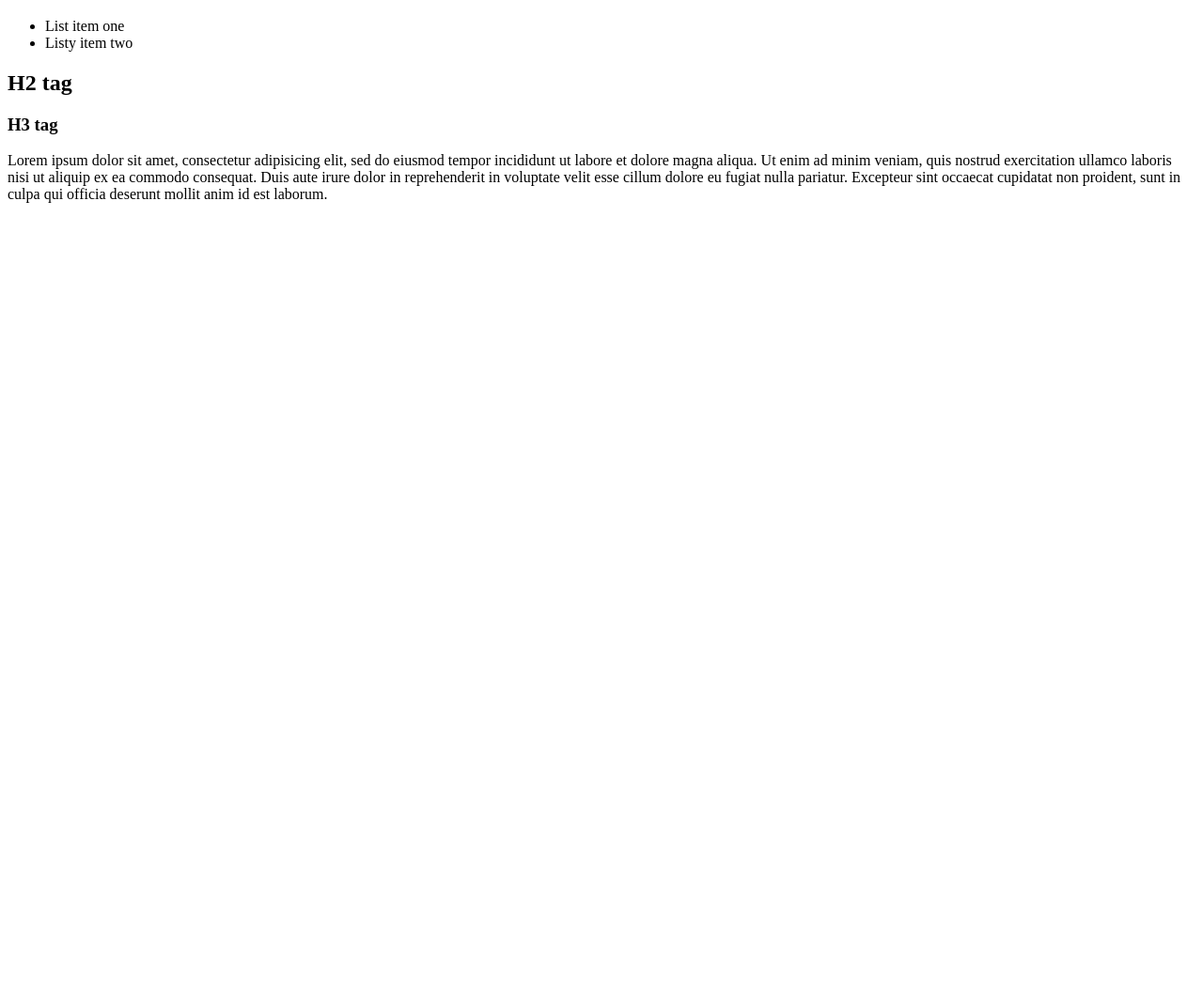
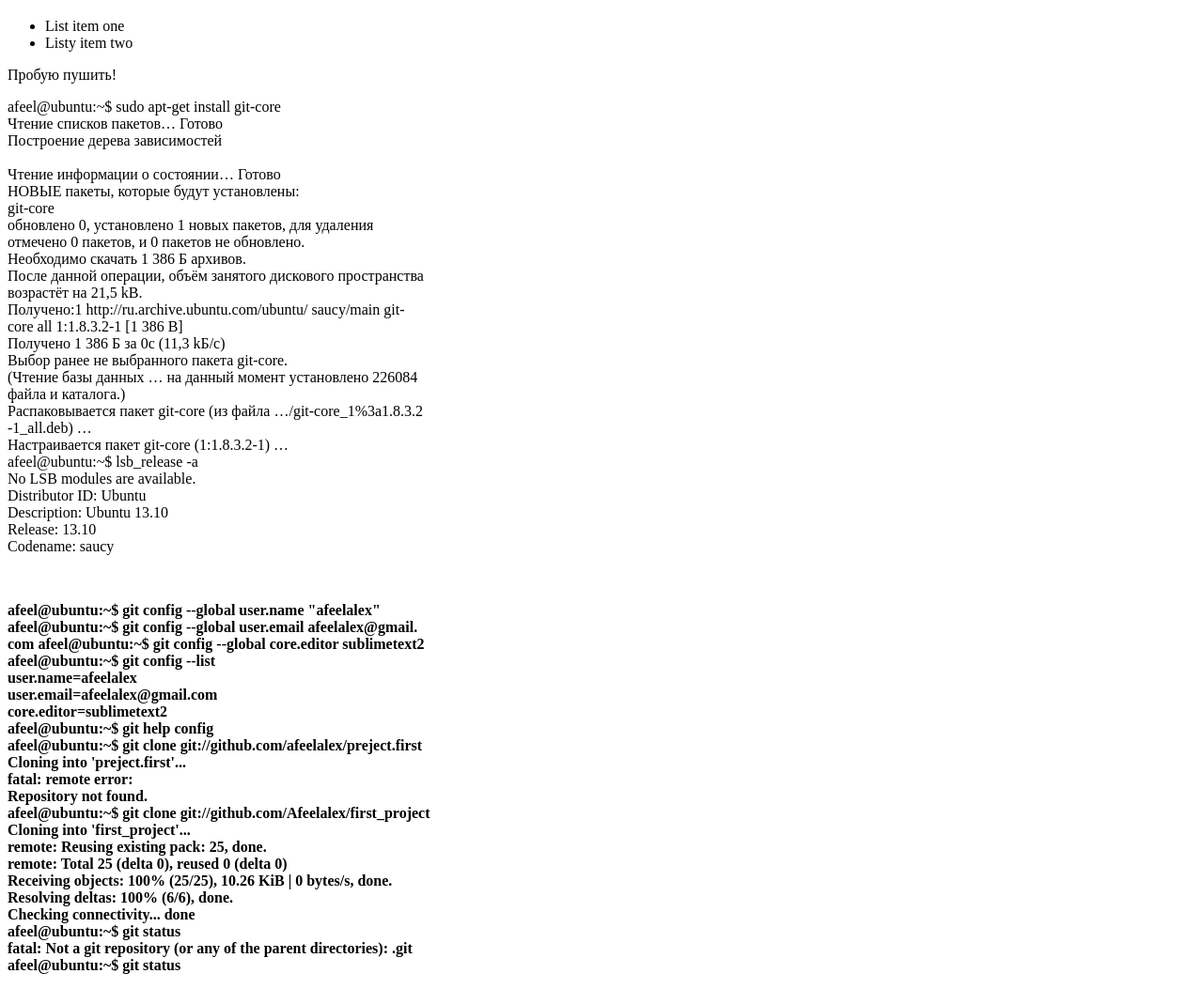
Before and after one commit to Afeelalex/first_project, a plain HTML site: page index.html in a window 1280 px wide. Shown: the part 61-1114 px from the top of the page at 94% size. Before the commit the page ends 800 px from the top, so only its background shows below. Drawn offline with Linux system fonts and the light colour scheme.

Commit message:
changes1

```diff
--- a/index.html
+++ b/index.html
@@ -9,10 +9,50 @@
       <li>List item one</li>
       <li>Listy item two</li>
     </ul>
+<P size=5em> Пробую пушить!
+  <P>afeel@ubuntu:~$  sudo apt-get install git-core<br>
+Чтение списков пакетов… Готово<br>
+Построение дерева зависимостей <br>   <br>
+Чтение информации о состоянии… Готово<br>
+НОВЫЕ пакеты, которые будут установлены:<br>
+  git-core<br>
+обновлено 0, установлено 1 новых пакетов, для удаления <br>отмечено 0 пакетов, и 0 пакетов не обновлено.<br>
+Необходимо скачать 1 386 Б архивов.<br>
+После данной операции, объём занятого дискового пространства <br>возрастёт на 21,5 kB.<br>
+Получено:1 http://ru.archive.ubuntu.com/ubuntu/ saucy/main git-<br>core all 1:1.8.3.2-1 [1 386 B]<br>
+Получено 1 386 Б за 0с (11,3 kБ/c) <br>
+Выбор ранее не выбранного пакета git-core.<br>
+(Чтение базы данных … на данный момент установлено 226084<br>файла и каталога.)<br>
+Распаковывается пакет git-core (из файла …/git-core_1%3a1.8.3.2<br>-1_all.deb) …<br>
+Настраивается пакет git-core (1:1.8.3.2-1) …<br>
+afeel@ubuntu:~$ lsb_release -a<br>
+No LSB modules are available.<br>
+Distributor ID: Ubuntu<br>
+Description:  Ubuntu 13.10<br>
+Release:  13.10<br>
+Codename: saucy</P><br>
+<P><B>afeel@ubuntu:~$ git config --global user.name "afeelalex"<br>
+afeel@ubuntu:~$ git config --global user.email afeelalex@gmail.<br>com
+afeel@ubuntu:~$ git config --global core.editor sublimetext2<br>
+afeel@ubuntu:~$ git config --list<br>
+user.name=afeelalex<br>
+user.email=afeelalex@gmail.com<br>
+core.editor=sublimetext2<br>
+afeel@ubuntu:~$ git help config<br>
+afeel@ubuntu:~$ git clone git://github.com/afeelalex/preject.first<br>
+Cloning into 'preject.first'...<br>
+fatal: remote error:<br>
+  Repository not found.<br>
+afeel@ubuntu:~$ git clone git://github.com/Afeelalex/first_project<br>
+Cloning into 'first_project'...<br>
+remote: Reusing existing pack: 25, done.<br>
+remote: Total 25 (delta 0), reused 0 (delta 0)<br>
+Receiving objects: 100% (25/25), 10.26 KiB | 0 bytes/s, done.<br>
+Resolving deltas: 100% (6/6), done.<br>
+Checking connectivity... done<br>
+afeel@ubuntu:~$ git status<br>
+fatal: Not a git repository (or any of the parent directories): .git<br>
+afeel@ubuntu:~$ git status</B></P>
 
-    <h2>H2 tag</h2>
-    <h3>H3 tag</h3>
-
-    Lorem ipsum dolor sit amet, consectetur adipisicing elit, sed do eiusmod tempor incididunt ut labore et dolore magna aliqua. Ut enim ad minim veniam, quis nostrud exercitation ullamco laboris nisi ut aliquip ex ea commodo consequat. Duis aute irure dolor in reprehenderit in voluptate velit esse cillum dolore eu fugiat nulla pariatur. Excepteur sint occaecat cupidatat non proident, sunt in culpa qui officia deserunt mollit anim id est laborum.
   </body>
 </html>
```
